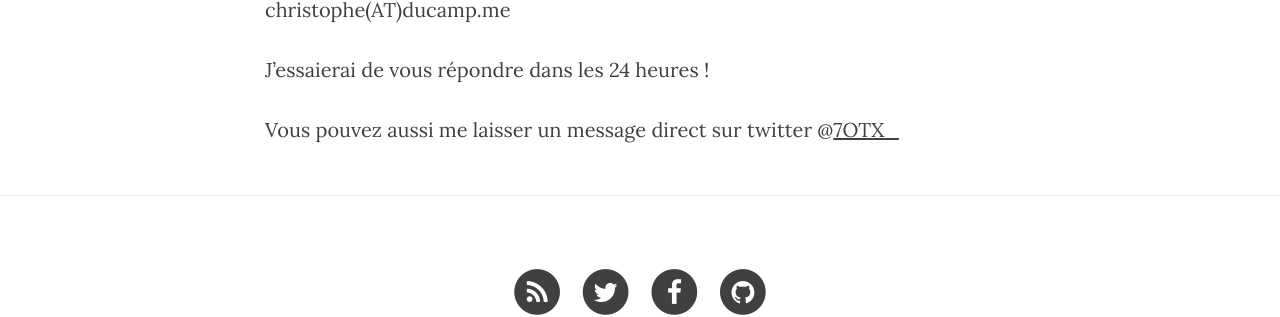
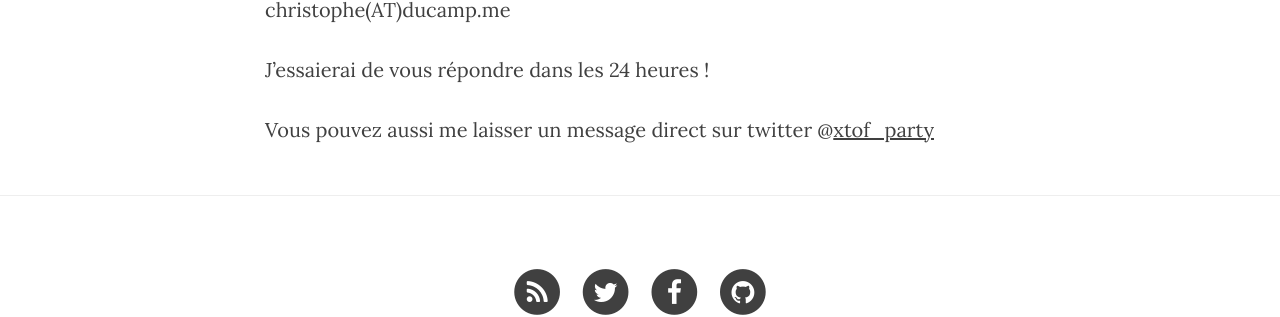
Before and after one commit to ChristopheDucamp/xtof-clean-blog, a Jekyll site: the page built from contact.md, in a window 1280 px wide. Shown: the part 653-970 px from the top of the page. Built offline with Jekyll 4.4.1, drawn with Linux system fonts in a browser that asks for light colours; nearby versions of some CDN libraries.

Commit message:
update twitter username

```diff
--- a/contact.md
+++ b/contact.md
@@ -12,4 +12,4 @@ Si vous êtes très pressé.e, envoyez-moi un message sur mon e-mail christophe(
 
 J'essaierai de vous répondre dans les 24 heures !
 
-Vous pouvez aussi me laisser un message direct sur twitter @[7OTX_](https://twitter.com/7OTX_)
+Vous pouvez aussi me laisser un message direct sur twitter @[xtof_party](https://twitter.com/xtof_party)
```
